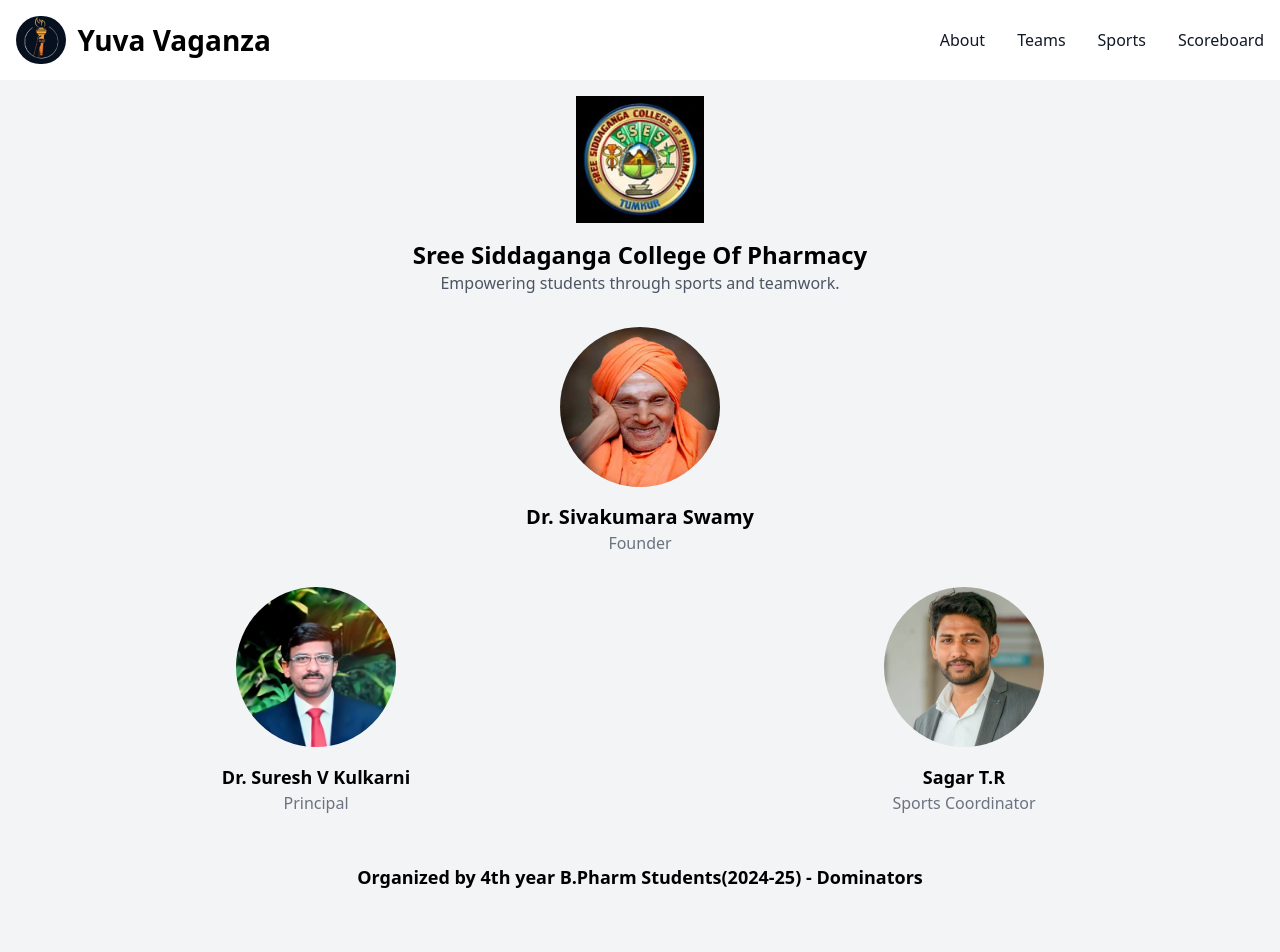
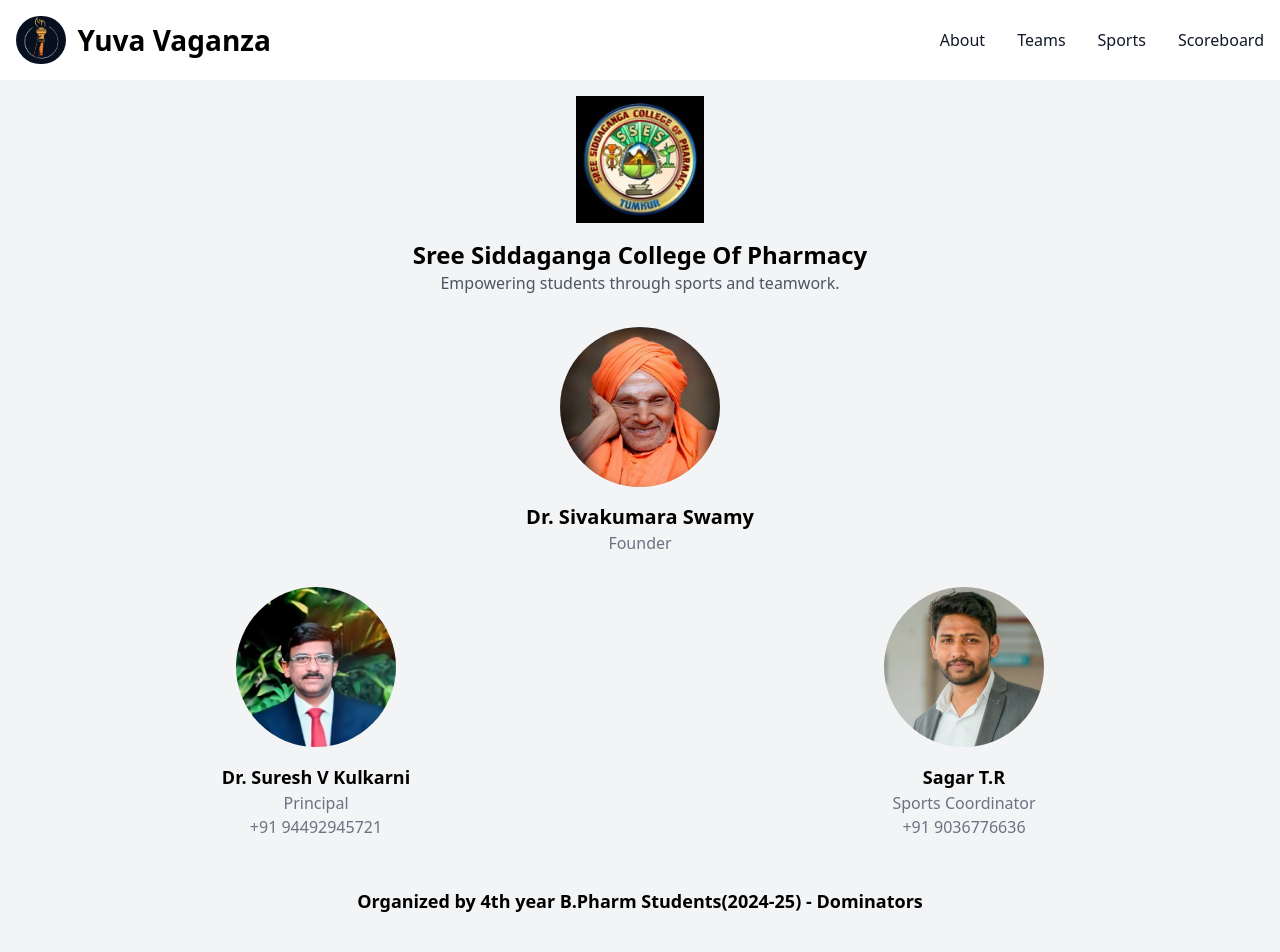
Before and after one commit to Balkundi-Vishwas/vaganza, a React (Vite) app: page /about in a window 1280 px wide. Shown: the top 952 px of the page. Built offline with nearby package versions, Linux system fonts and the light colour scheme.

Commit message:
updated changes

```diff
--- a/src/pages/About.jsx
+++ b/src/pages/About.jsx
@@ -24,22 +24,20 @@ const About = () => {
           <img src="/images/principal_sir.png" alt="Principal" className="w-40 h-40 mx-auto rounded-full mb-4" />
           <h3 className="text-lg font-semibold">Dr. Suresh V Kulkarni</h3>
           <p className="text-gray-500">Principal</p>
+          <p className="text-gray-500">+91 94492945721</p>
         </div>
         {/* Sports Incharge */}
         <div>
           <img src="/images/sports_sir.jpeg" alt="Sports Incharge" className="w-40 h-40 mx-auto rounded-full mb-4" />
           <h3 className="text-lg font-semibold">Sagar T.R</h3>
           <p className="text-gray-500">Sports Coordinator</p>
+          <p className="text-gray-500">+91 9036776636</p>
         </div>
       </div>
 
       {/* Organized by Students */}
       <div className="mt-12 text-center">
         <h3 className="text-lg font-semibold mb-4">Organized by 4th year B.Pharm Students(2024-25) - Dominators</h3>
-        {/* <div className="grid grid-cols-1 md:grid-cols-2 gap-4">
-          <p className="text-gray-600">Abhishek - 9876543210</p>
-          <p className="text-gray-600">Abhishek - 9876543211</p>
-        </div> */}
       </div>
       <div className="mt-12 bg-gray-100 p-6 rounded-lg text-center">
         <h2 className="text-xl font-semibold mb-4">For More Inquiries</h2>
```
